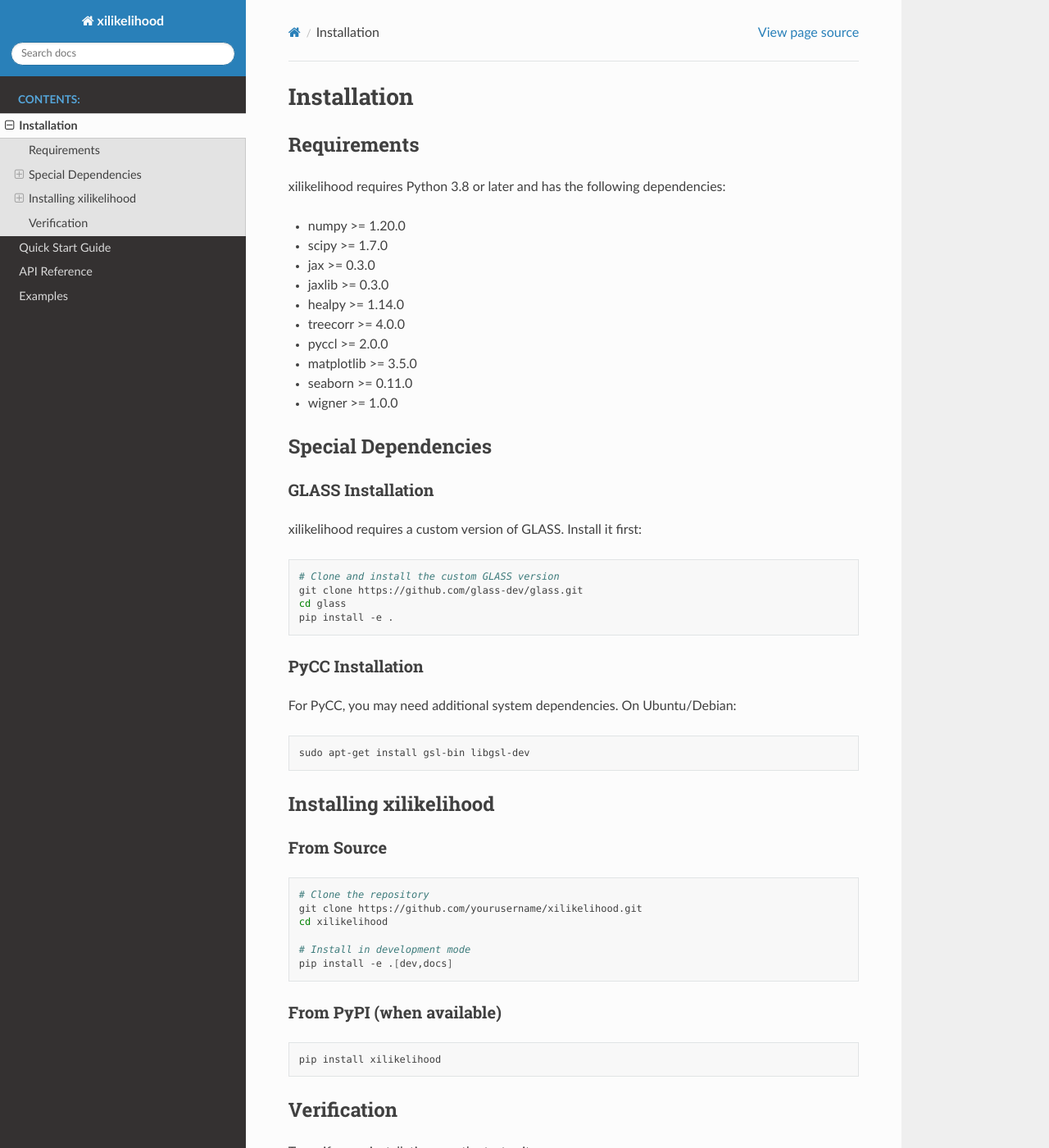
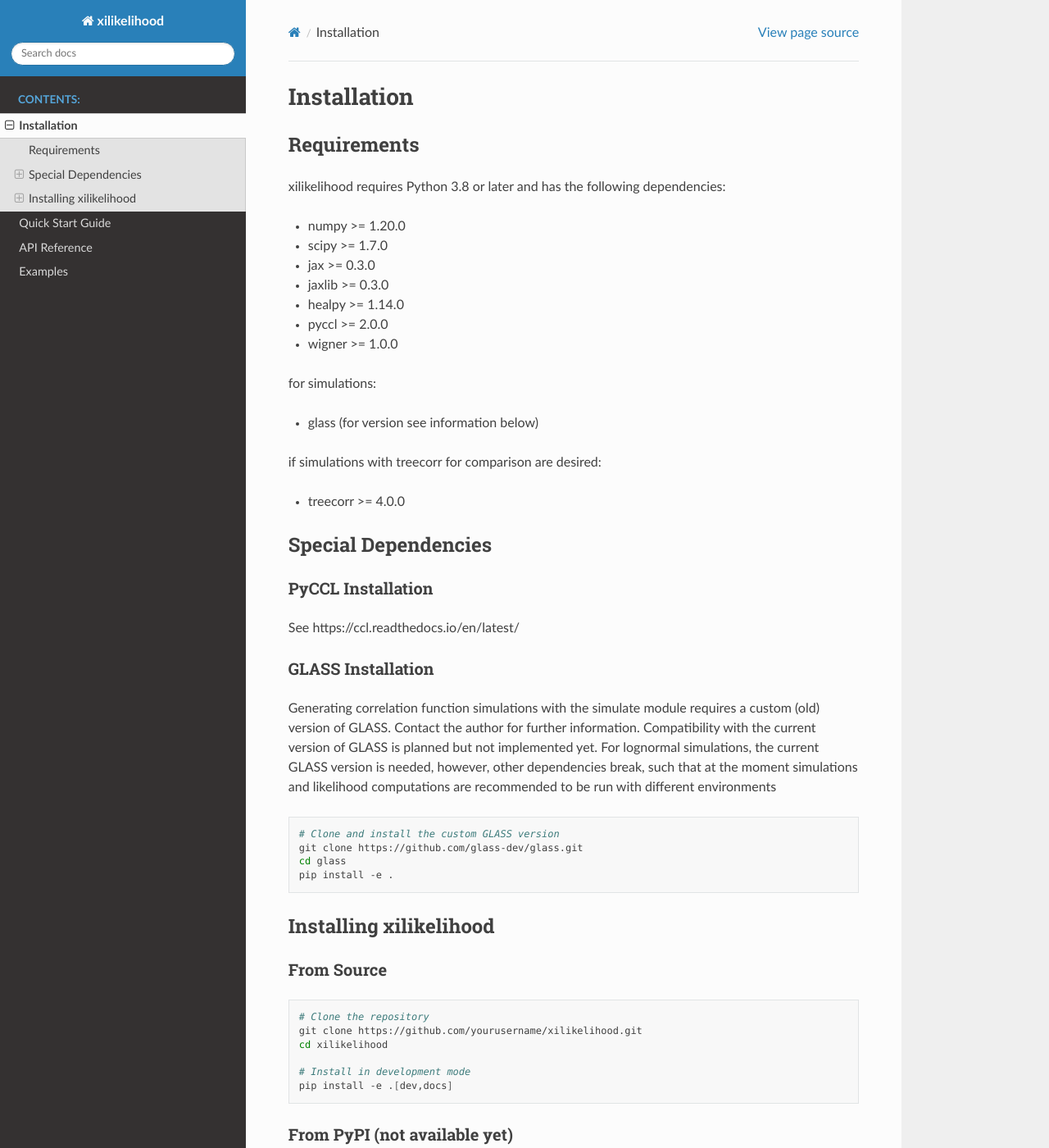
Before and after one commit to voehl12/xilikelihood, a Sphinx documentation site: the page built from docs/installation.md, in a window 1280 px wide and 1400 px high. Shown: the whole window at 82% size. Built offline with Sphinx 7.4.7 and the Read the Docs theme 3.1.0, drawn with Linux system fonts in a browser that asks for light colours; some of the changed text lies outside the part shown.

Commit message:
update docs

````diff
--- a/docs/conf.py
+++ b/docs/conf.py
@@ -7,8 +7,8 @@
 # https://www.sphinx-doc.org/en/master/usage/configuration.html#project-information
 
 project = 'xilikelihood'
-copyright = '2025, Your Name'
-author = 'Your Name'
+copyright = '2025, Veronika Oehl'
+author = 'Veronika Oehl'
 release = '0.1.0'
 
 # -- General configuration ---------------------------------------------------
--- a/docs/installation.md
+++ b/docs/installation.md
@@ -9,17 +9,26 @@
 - jax >= 0.3.0
 - jaxlib >= 0.3.0
 - healpy >= 1.14.0
+- pyccl >= 2.0.0
+- wigner >= 1.0.0
+
+for simulations:
+- glass (for version see information below)
+
+if simulations with treecorr for comparison are desired:
 - treecorr >= 4.0.0
-- pyccl >= 2.0.0
-- matplotlib >= 3.5.0
-- seaborn >= 0.11.0
-- wigner >= 1.0.0
 
 ## Special Dependencies
 
+### PyCCL Installation
+
+See https://ccl.readthedocs.io/en/latest/
+
+
 ### GLASS Installation
 
-xilikelihood requires a custom version of GLASS. Install it first:
+Generating correlation function simulations with the simulate module requires a custom (old) version of GLASS. Contact the author for further information. Compatibility with the current version of GLASS is planned but not implemented yet.
+For lognormal simulations, the current GLASS version is needed, however, other dependencies break, such that at the moment simulations and likelihood computations are recommended to be run with different environments
 
 ```bash
 # Clone and install the custom GLASS version
@@ -28,13 +37,6 @@
 pip install -e .
 ```
 
-### PyCC Installation
-
-For PyCC, you may need additional system dependencies. On Ubuntu/Debian:
-
-```bash
-sudo apt-get install gsl-bin libgsl-dev
-```
 
 ## Installing xilikelihood
 
@@ -49,16 +51,4 @@
 pip install -e .[dev,docs]
 ```
 
-### From PyPI (when available)
-
-```bash
-pip install xilikelihood
-```
-
-## Verification
-
-To verify your installation, run the test suite:
-
-```bash
-pytest tests/
-```
+### From PyPI (not available yet)
````
Also changed, not shown: docs/index.md (+5 -5 lines).
